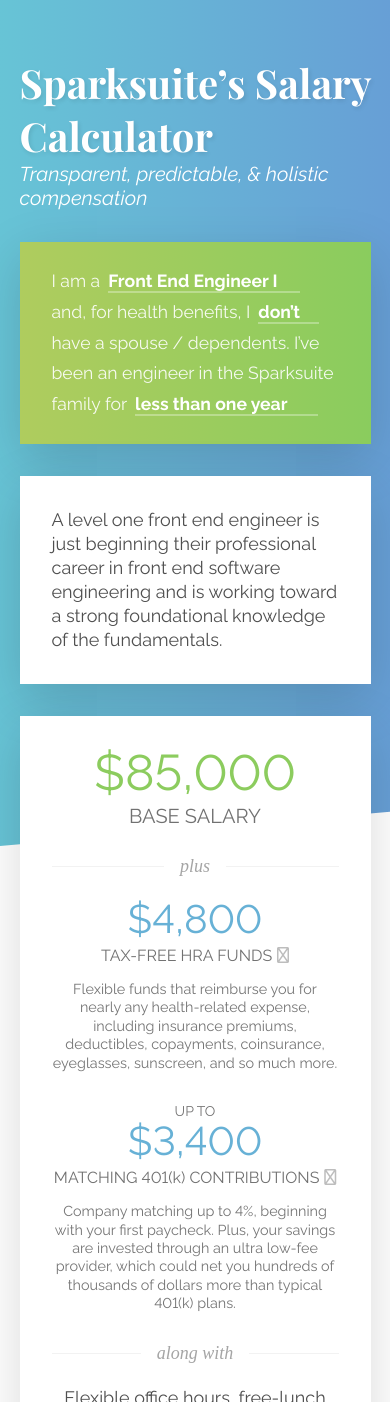
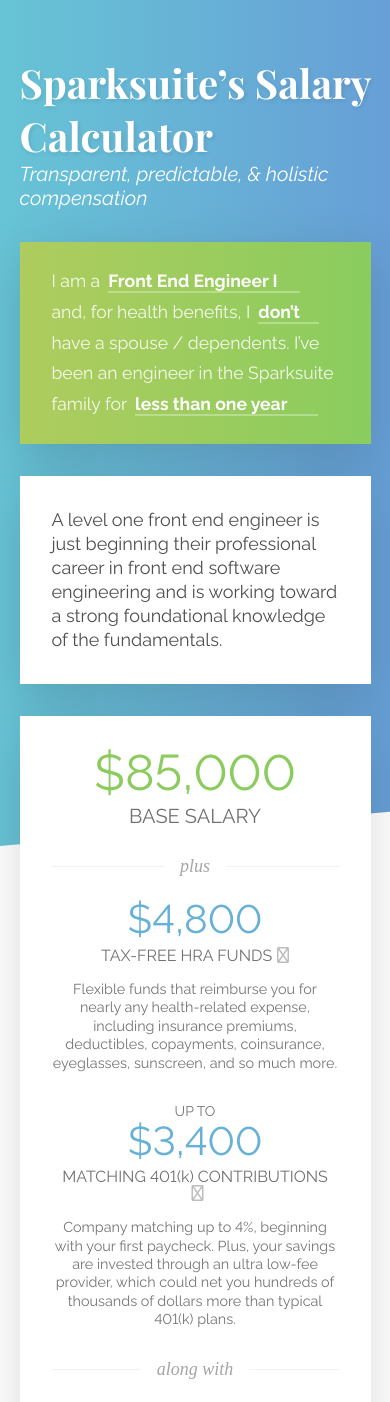
Before and after one commit to sparksuite/salary-calculator, a React (Create React App) app: page / in a window 390 px wide. Shown: the top 1402 px of the page. Built offline with nearby package versions, Linux system fonts and the light colour scheme; a web font is replaced by a local one.

Commit message:
Improve how the icon wraps on iPhones and other popular devices

```diff
--- a/src/components/figure.tsx
+++ b/src/components/figure.tsx
@@ -5,7 +5,7 @@ import styled from 'styled-components/macro';
 // Styled elements
 const Container = styled.figure`
 	margin: 0;
-	padding: 0;
+	padding: 0 0.5em;
 	text-align: center;
 	position: relative;
 `;
```
